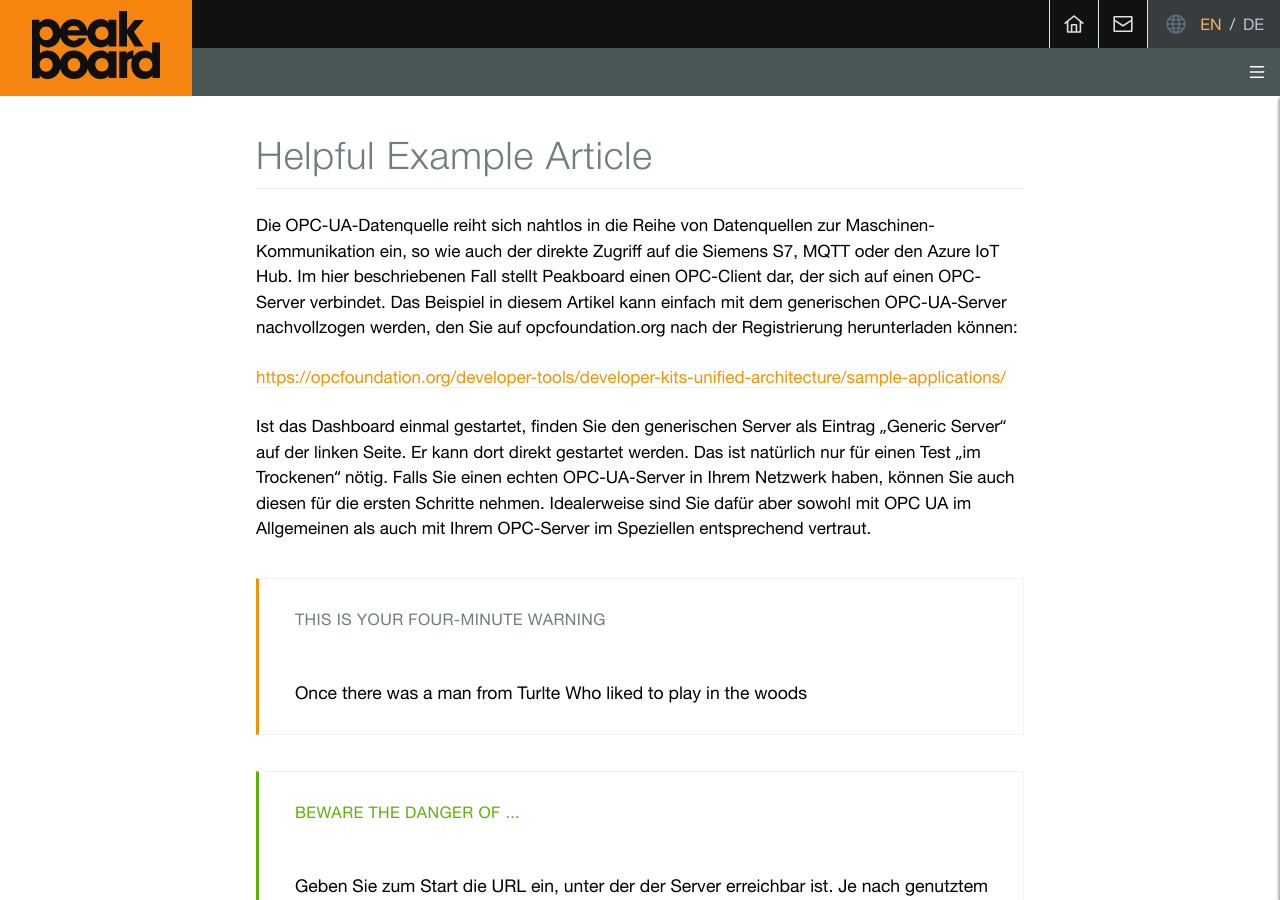
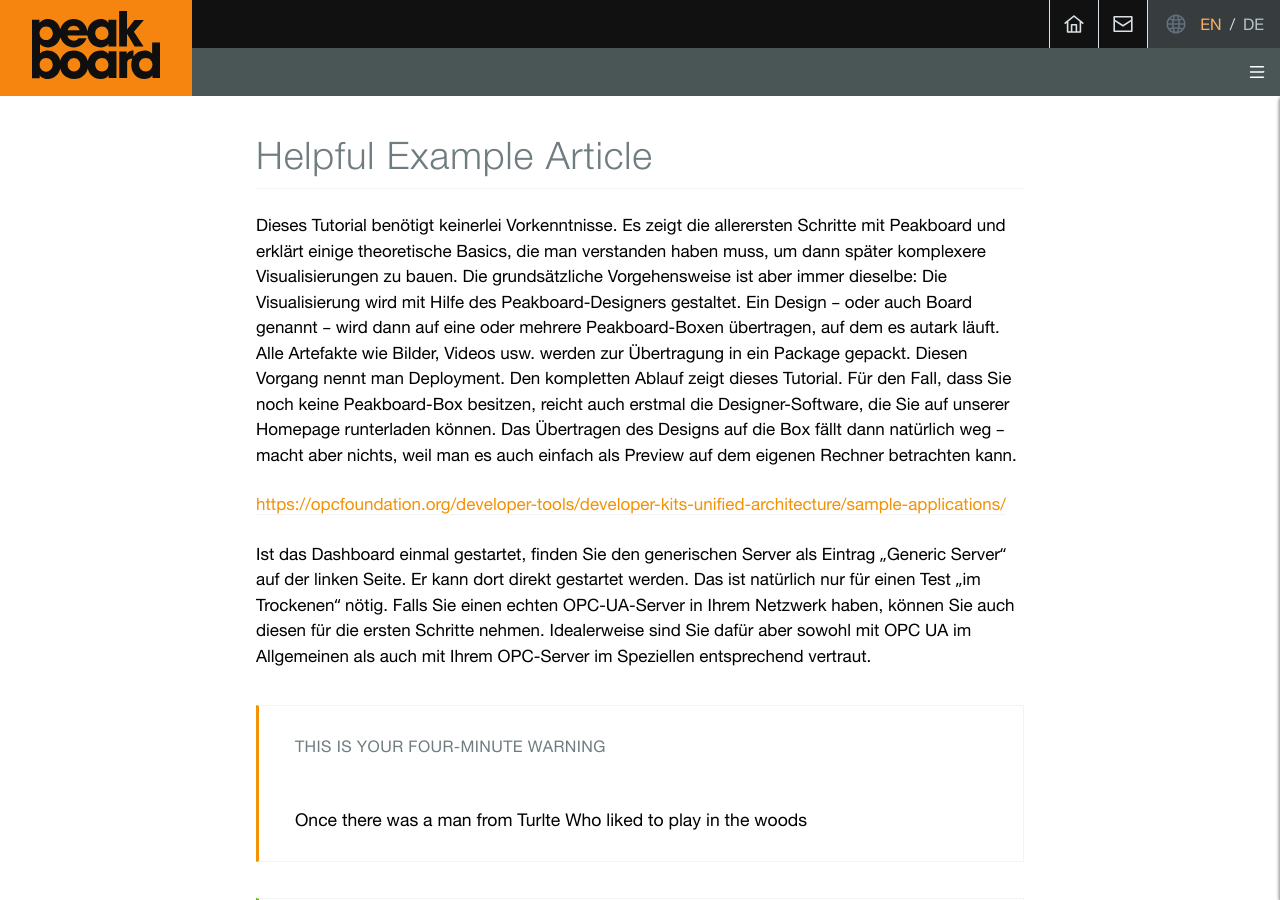
Before and after one commit to iamrobert/iamrobert.github.io, a Jekyll site: the page built from _tutorials/example-article.md, in a window 1280 px wide and 900 px high. Built offline with Jekyll 4.4.1, drawn with Linux system fonts in a browser that asks for light colours.

Commit message:
Update example-article.md

```diff
--- a/_tutorials/example-article.md
+++ b/_tutorials/example-article.md
@@ -6,7 +6,7 @@
 description: A very helpfukl article about a Peakboard product or service
 ---
 
-Die OPC-UA-Datenquelle reiht sich nahtlos in die Reihe von Datenquellen zur Maschinen-Kommunikation ein, so wie auch der direkte Zugriff auf die Siemens S7, MQTT oder den Azure IoT Hub. Im hier beschriebenen Fall stellt Peakboard einen OPC-Client dar, der sich auf einen OPC-Server verbindet. Das Beispiel in diesem Artikel kann einfach mit dem generischen OPC-UA-Server nachvollzogen werden, den Sie auf opcfoundation.org nach der Registrierung herunterladen können:
+Dieses Tutorial benötigt keinerlei Vorkenntnisse. Es zeigt die allerersten Schritte mit Peakboard und erklärt einige theoretische Basics, die man verstanden haben muss, um dann später komplexere Visualisierungen zu bauen. Die grundsätzliche Vorgehensweise ist aber immer dieselbe: Die Visualisierung wird mit Hilfe des Peakboard-Designers gestaltet. Ein Design – oder auch Board genannt – wird dann auf eine oder mehrere Peakboard-Boxen übertragen, auf dem es autark läuft. Alle Artefakte wie Bilder, Videos usw. werden zur Übertragung in ein Package gepackt. Diesen Vorgang nennt man Deployment. Den kompletten Ablauf zeigt dieses Tutorial. Für den Fall, dass Sie noch keine Peakboard-Box besitzen, reicht auch erstmal die Designer-Software, die Sie auf unserer Homepage runterladen können. Das Übertragen des Designs auf die Box fällt dann natürlich weg – macht aber nichts, weil man es auch einfach als Preview auf dem eigenen Rechner betrachten kann.
 
 [https://opcfoundation.org/developer-tools/developer-kits-unified-architecture/sample-applications/](https://opcfoundation.org/developer-tools/developer-kits-unified-architecture/sample-applications/)
 
```
